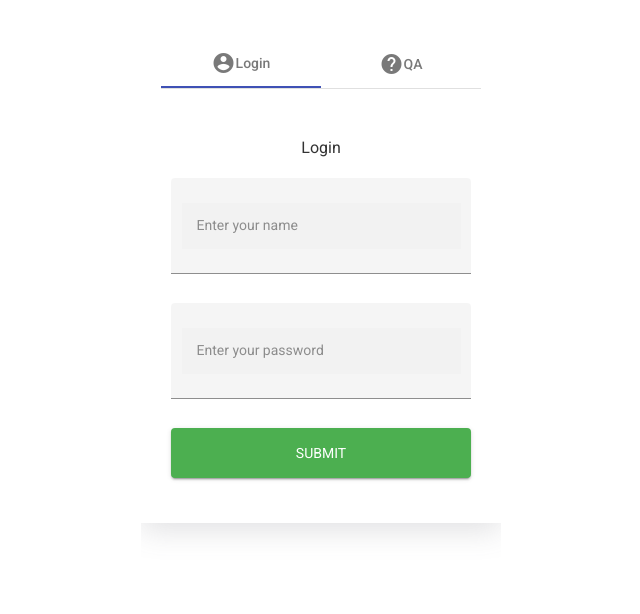
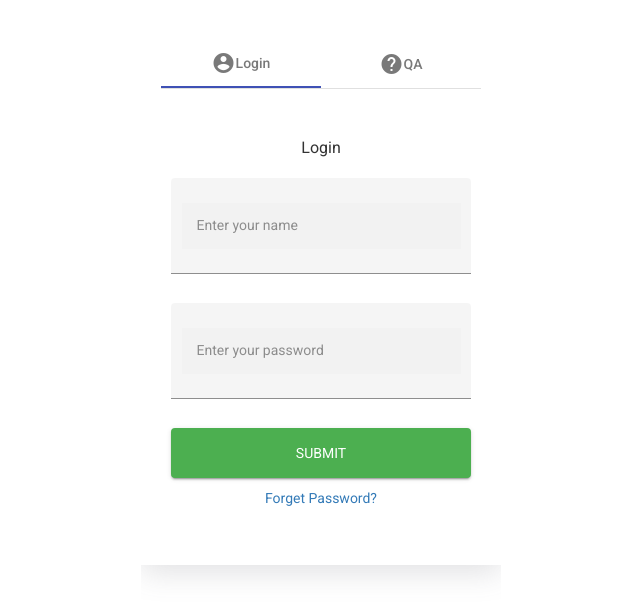
Before and after one commit to kulkarni-rajas/WF_CapstoneProject, an Angular app: page / in a window 1280 px wide. Shown: the top 614 px of the page, without its empty margins (319-959 px from the left). Built offline with nearby package versions, Linux system fonts and the light colour scheme.

Commit message:
Added forgot password.

```diff
--- a/src/app/login/login.component.html
+++ b/src/app/login/login.component.html
@@ -12,5 +12,6 @@
         <span *ngIf="show">
             <p>Login success !!</p>
         </span>
+        <p><a>Forget Password?</a></p>
     </form>
 </div>
```
